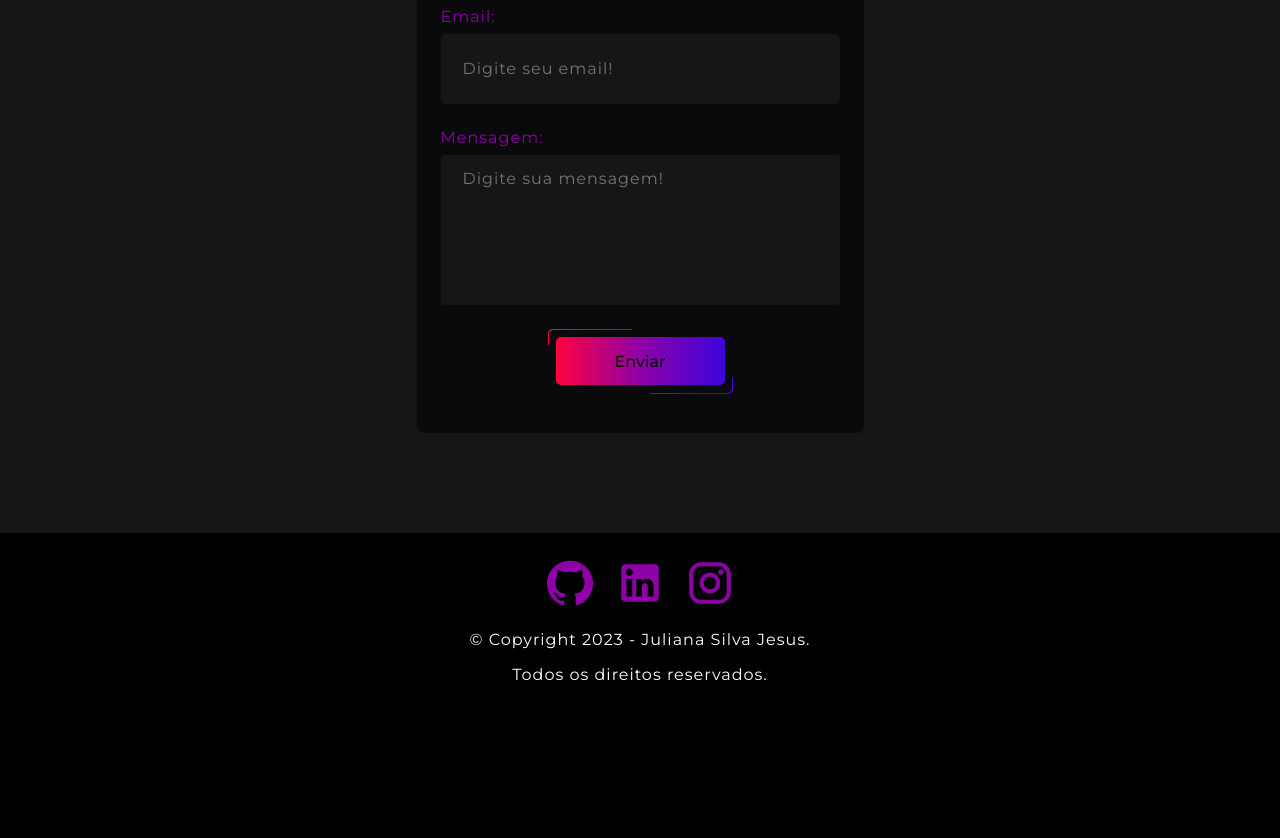
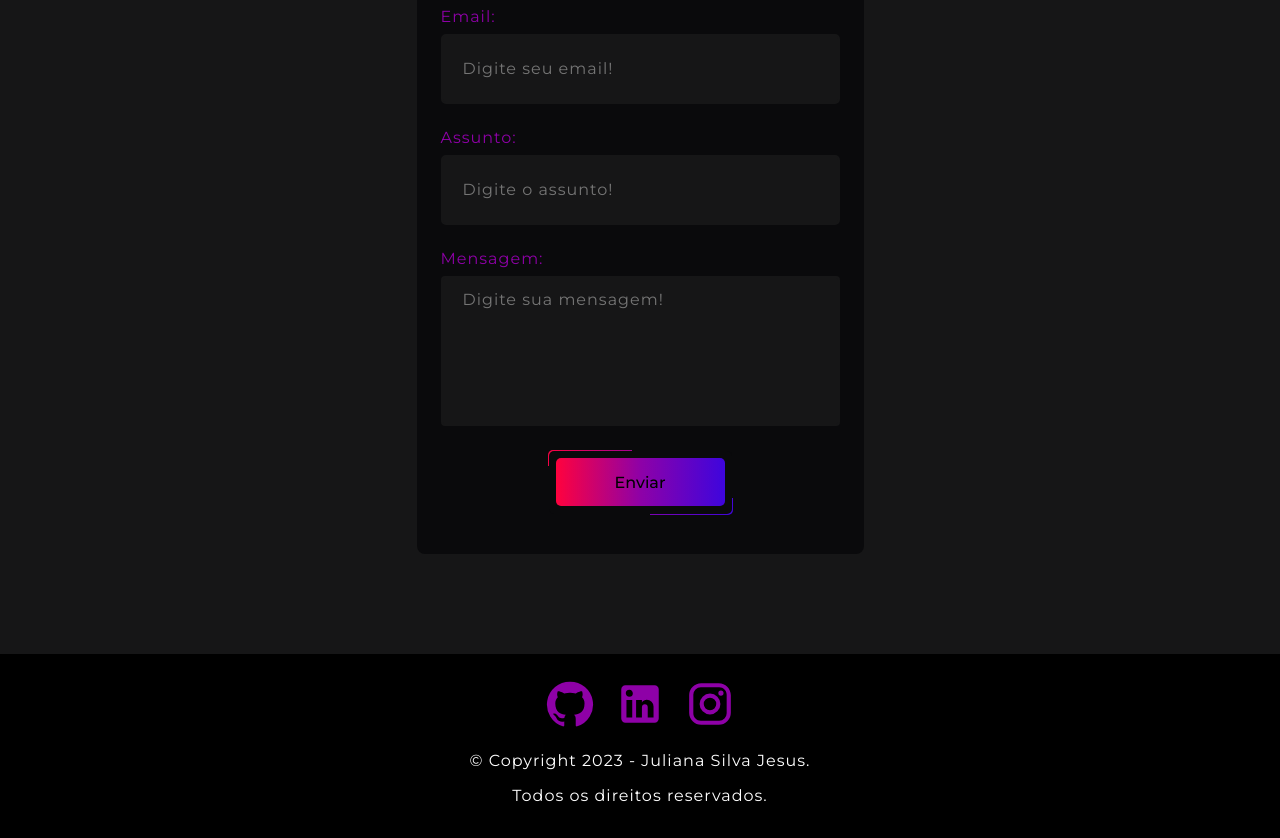
Before and after one commit to juliana1997silva/app_PortFolio, a React (Create React App) app in the folder Frontend/: page / in a window 1280 px wide. Shown: the part 4100-4938 px from the top of the page. Before the commit the page ends 4817 px from the top, so only its background shows below. Built offline with nearby package versions, Linux system fonts and the light colour scheme.

Commit message:
ajustes formulario contato

```diff
--- a/Frontend/src/pages/Contact/index.tsx
+++ b/Frontend/src/pages/Contact/index.tsx
@@ -10,6 +10,7 @@ const Contact: React.FC = () => {
   const [userName, setUserName] = useState("");
   const [userEmail, setUserEmail] = useState("");
   const [message, setMessage] = useState("");
+  const [assunto, setAssunto] = useState("");
   const form = useRef<HTMLFormElement>(null);
 
   function sendEmail(e: FormEvent<HTMLFormElement>) {
@@ -18,13 +19,14 @@ const Contact: React.FC = () => {
     console.log('meus dados', {
         userName,
         userEmail,
-        message
+        message,
+        assunto
     },
     );
 
     if (!!userName && !!userEmail && !!message) {
         if (form.current !== null) {
-            emailjs.sendForm('service_p1n1cu9', 'template_knoojcs', form.current, '2PBerX_y-kDTuru1K')
+            emailjs.sendForm('service_tq3450n', 'template_068yw8o', form.current, '2PBerX_y-kDTuru1K')
                 .then((result) => {
                     console.log(result.text);
                     Swal.fire({
@@ -35,6 +37,7 @@ const Contact: React.FC = () => {
                     setUserName("");
                     setMessage("");
                     setUserEmail("");
+                    setAssunto("")
                 }, (error) => {
                     console.log(error.text);
                     Swal.fire({
@@ -84,7 +87,7 @@ const Contact: React.FC = () => {
             onChange={(e) => setUserName(e.target.value)}
             placeholder="Digite seu nome!"
             type="text"
-            name="name"
+            name="nome"
             value={userName}
           />
           <label>Email:</label>
@@ -92,8 +95,16 @@ const Contact: React.FC = () => {
             onChange={(e) => setUserEmail(e.target.value)}
             placeholder="Digite seu email!"
             type="email"
-            name="mail"
+            name="email"
             value={userEmail}
+          />
+          <label>Assunto:</label>
+          <input
+            onChange={(e) => setAssunto(e.target.value)}
+            placeholder="Digite o assunto!"
+            type="text"
+            name="assunto"
+            value={assunto}
           />
           <label>Mensagem:</label>
           <textarea
```
